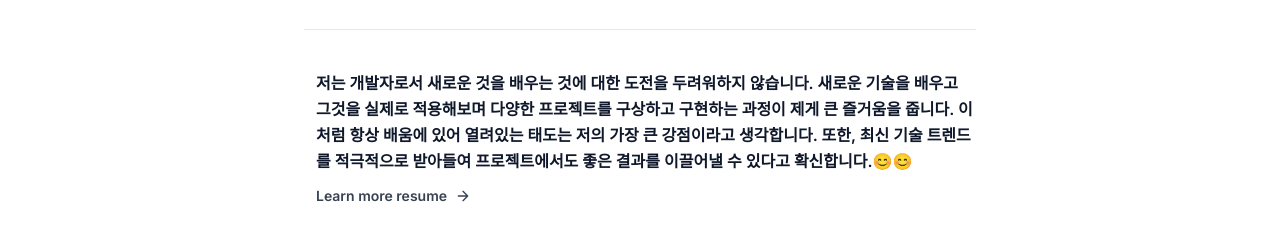
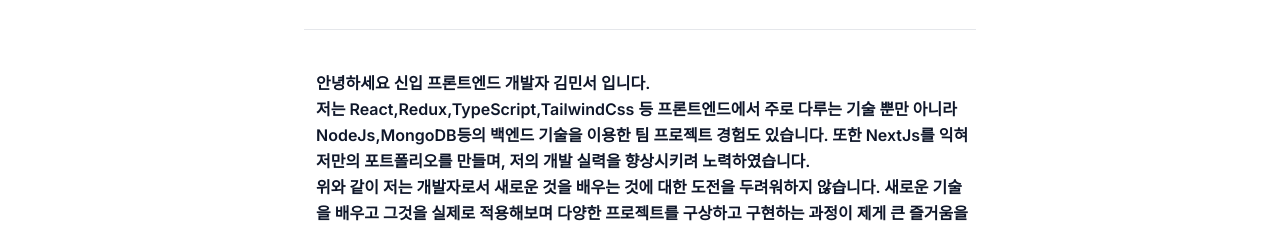
Before and after one commit to amy3374/My-Portfolio, a Next.js app: page / in a window 1280 px wide. Shown: the part 572-800 px from the top of the page. Built offline with nearby package versions, Linux system fonts and the light colour scheme.

Commit message:
자기소개 문구 수정

```diff
--- a/src/app/page.tsx
+++ b/src/app/page.tsx
@@ -66,12 +66,19 @@
         <div className="flex items-center lg:w-3/5 mx-auto border-b pb-10 mb-10 border-gray-200 sm:flex-row flex-col">
           <div className="flex-grow sm:text-left text-center mt-6 sm:mt-0 pl-3">
             <p className="leading-relaxed text-slate-900 font-semibold dark:font-medium text-md">
-              저는 개발자로서 새로운 것을 배우는 것에 대한 도전을 두려워하지
-              않습니다. 새로운 기술을 배우고 그것을 실제로 적용해보며 다양한
-              프로젝트를 구상하고 구현하는 과정이 제게 큰 즐거움을 줍니다.
-              이처럼 항상 배움에 있어 열려있는 태도는 저의 가장 큰 강점이라고
-              생각합니다. 또한, 최신 기술 트렌드를 적극적으로 받아들여
-              프로젝트에서도 좋은 결과를 이끌어낼 수 있다고 확신합니다.😊😊
+              안녕하세요 신입 프론트엔드 개발자 김민서 입니다.
+              <br />
+              저는 React,Redux,TypeScript,TailwindCss 등 프론트엔드에서 주로
+              다루는 기술 뿐만 아니라 NodeJs,MongoDB등의 백엔드 기술을 이용한 팀
+              프로젝트 경험도 있습니다. 또한 NextJs를 익혀 저만의 포트폴리오를
+              만들며, 저의 개발 실력을 향상시키려 노력하였습니다. <br />
+              위와 같이 저는 개발자로서 새로운 것을 배우는 것에 대한 도전을
+              두려워하지 않습니다. 새로운 기술을 배우고 그것을 실제로 적용해보며
+              다양한 프로젝트를 구상하고 구현하는 과정이 제게 큰 즐거움을
+              줍니다. 이처럼 항상 배움에 있어 열려있는 태도는 저의 가장 큰
+              강점이라고 생각합니다. 또한, 최신 기술 트렌드를 적극적으로
+              받아들여 프로젝트에서도 좋은 결과를 이끌어낼 수 있다고
+              확신합니다.😊😊
               <br />
               <a
                 href="https://www.notion.so/e503cd64335d49f9a84357ca97f13655"
```
